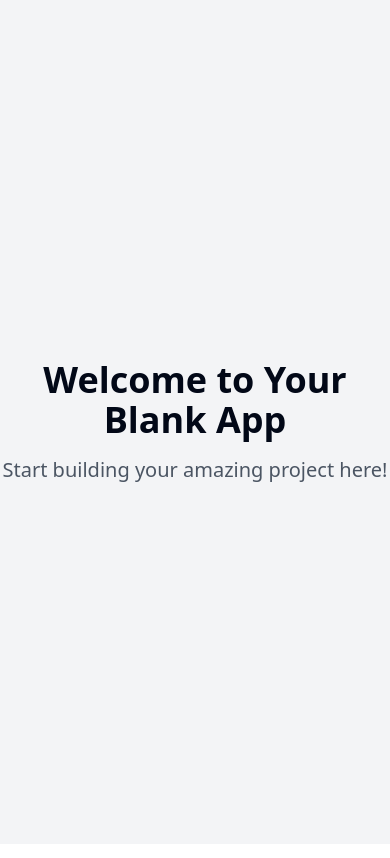
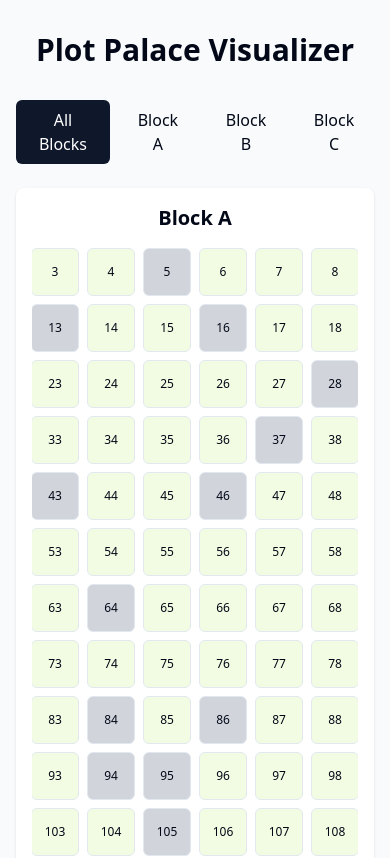
Before and after one commit to vibhu2208/plot-palace-visualizer, a React (Vite) app: page / in a window 390 px wide. Shown: the top 858 px of the page. Built offline with nearby package versions, Linux system fonts and the light colour scheme.

Commit message:
feat: Implement plot layout and interaction
Adds a visual map of plots with block filtering and hover/click interactions to display plot details.

```diff
--- /dev/null
+++ b/src/components/BlockFilter.tsx
@@ -0,0 +1,32 @@
+
+import React from 'react';
+import { BlockId } from '../types';
+
+interface BlockFilterProps {
+  activeBlock: BlockId | 'All';
+  onSelect: (block: BlockId | 'All') => void;
+}
+
+const BlockFilter: React.FC<BlockFilterProps> = ({ activeBlock, onSelect }) => {
+  const blocks: (BlockId | 'All')[] = ['All', 'A', 'B', 'C'];
+
+  return (
+    <div className="flex justify-center mb-6 space-x-2">
+      {blocks.map((block) => (
+        <button
+          key={block}
+          className={`px-4 py-2 rounded-md transition-all ${
+            activeBlock === block
+              ? 'bg-primary text-white'
+              : 'bg-secondary/10 hover:bg-secondary/20'
+          }`}
+          onClick={() => onSelect(block)}
+        >
+          {block === 'All' ? 'All Blocks' : `Block ${block}`}
+        </button>
+      ))}
+    </div>
+  );
+};
+
+export default BlockFilter;
--- /dev/null
+++ b/src/components/Plot.tsx
@@ -0,0 +1,28 @@
+
+import React from 'react';
+import { PlotData } from '../types';
+
+interface PlotProps {
+  plot: PlotData;
+  onClick: (plot: PlotData) => void;
+}
+
+const Plot: React.FC<PlotProps> = ({ plot, onClick }) => {
+  const isAvailable = plot.status === 'Available';
+
+  return (
+    <div
+      className={`w-12 h-12 md:w-16 md:h-16 flex items-center justify-center
+                 border transition-all duration-200 cursor-pointer
+                 ${isAvailable ? 'bg-[#F2FCE2] hover:bg-[#D8F2C0]' : 'bg-gray-300 hover:bg-gray-400'}
+                 rounded-md m-1`}
+      onClick={() => onClick(plot)}
+    >
+      <span className="text-xs md:text-sm font-medium">
+        {plot.number}
+      </span>
+    </div>
+  );
+};
+
+export default Plot;
--- /dev/null
+++ b/src/components/PlotGrid.tsx
@@ -0,0 +1,85 @@
+
+import React, { useState, useMemo } from 'react';
+import { BlockId, PlotData } from '../types';
+import Plot from './Plot';
+import PlotInfoCard from './PlotInfoCard';
+
+interface PlotGridProps {
+  plots: PlotData[];
+  selectedBlock: BlockId | 'All';
+}
+
+const PlotGrid: React.FC<PlotGridProps> = ({ plots, selectedBlock }) => {
+  const [selectedPlot, setSelectedPlot] = useState<PlotData | null>(null);
+
+  const filteredPlots = useMemo(() => {
+    if (selectedBlock === 'All') {
+      return plots;
+    }
+    return plots.filter(plot => plot.block === selectedBlock);
+  }, [plots, selectedBlock]);
+
+  const blockGroups = useMemo(() => {
+    const groups: Record<string, PlotData[]> = {};
+
+    filteredPlots.forEach(plot => {
+      if (!groups[plot.block]) {
+        groups[plot.block] = [];
+      }
+      groups[plot.block].push(plot);
+    });
+
+    return groups;
+  }, [filteredPlots]);
+
+  const handlePlotClick = (plot: PlotData) => {
+    setSelectedPlot(prevPlot => prevPlot?.id === plot.id ? null : plot);
+  };
+
+  const renderBlock = (blockId: BlockId, blockPlots: PlotData[]) => {
+    // Calculate the number of plots per row based on the block
+    const plotsPerRow = blockId === 'A' ? 10 : 12;
+
+    // Calculate the number of rows needed
+    const numberOfRows = Math.ceil(blockPlots.length / plotsPerRow);
+
+    // Create rows with plots
+    const rows = [];
+    for (let i = 0; i < numberOfRows; i++) {
+      const rowPlots = blockPlots.slice(i * plotsPerRow, (i + 1) * plotsPerRow);
+      rows.push(
+        <div key={`${blockId}-row-${i}`} className="flex justify-center">
+          {rowPlots.map(plot => (
+            <Plot
+              key={plot.id}
+              plot={plot}
+              onClick={handlePlotClick}
+            />
+          ))}
+        </div>
+      );
+    }
+
+    return (
+      <div key={blockId} className="mb-8">
+        <h2 className="text-xl font-bold mb-3 text-center">Block {blockId}</h2>
+        <div className="flex flex-col items-center">
+          {rows}
+        </div>
+      </div>
+    );
+  };
+
+  return (
+    <div className="relative">
+      <div className="overflow-x-auto pb-20">
+        {Object.entries(blockGroups).map(([blockId, blockPlots]) =>
+          renderBlock(blockId as BlockId, blockPlots)
+        )}
+      </div>
+      <PlotInfoCard plot={selectedPlot} />
+    </div>
+  );
+};
+
+export default PlotGrid;
--- /dev/null
+++ b/src/components/PlotInfoCard.tsx
@@ -0,0 +1,39 @@
+
+import React from 'react';
+import { PlotData } from '../types';
+
+interface PlotInfoCardProps {
+  plot: PlotData | null;
+}
+
+const PlotInfoCard: React.FC<PlotInfoCardProps> = ({ plot }) => {
+  if (!plot) return null;
+
+  return (
+    <div className="absolute right-4 bottom-4 md:right-8 md:bottom-8 bg-white p-4 rounded-lg shadow-lg border w-64">
+      <h3 className="text-lg font-semibold mb-2">Plot {plot.id}</h3>
+      <div className="space-y-2">
+        <div className="flex justify-between">
+          <span className="text-gray-600">Block:</span>
+          <span className="font-medium">{plot.block}</span>
+        </div>
+        <div className="flex justify-between">
+          <span className="text-gray-600">Plot Number:</span>
+          <span className="font-medium">{plot.number}</span>
+        </div>
+        <div className="flex justify-between">
+          <span className="text-gray-600">Size:</span>
+          <span className="font-medium">{plot.size} sq. yd</span>
+        </div>
+        <div className="flex justify-between">
+          <span className="text-gray-600">Status:</span>
+          <span className={`font-medium ${plot.status === 'Available' ? 'text-green-600' : 'text-red-600'}`}>
+            {plot.status}
+          </span>
+        </div>
+      </div>
+    </div>
+  );
+};
+
+export default PlotInfoCard;
--- /dev/null
+++ b/src/data/plotData.ts
@@ -0,0 +1,33 @@
+
+import { PlotData } from "../types";
+
+// Function to generate plot data for a block
+const generatePlots = (blockId: 'A' | 'B' | 'C', count: number): PlotData[] => {
+  return Array.from({ length: count }, (_, i) => {
+    const number = i + 1;
+    return {
+      id: `${blockId}-${number}`,
+      block: blockId,
+      number,
+      size: 100, // Default size
+      status: Math.random() > 0.2 ? 'Available' : 'Booked' // Randomly assign status with 80% available
+    };
+  });
+};
+
+// Generate plot data for each block
+const blockAPlots = generatePlots('A', 125);
+const blockBPlots = generatePlots('B', 231);
+const blockCPlots = generatePlots('C', 231);
+
+// Combine all plots
+export const plots: PlotData[] = [
+  ...blockAPlots,
+  ...blockBPlots,
+  ...blockCPlots
+];
+
+// Function to get plots by block
+export const getPlotsByBlock = (blockId: 'A' | 'B' | 'C'): PlotData[] => {
+  return plots.filter(plot => plot.block === blockId);
+};
--- a/src/pages/Index.tsx
+++ b/src/pages/Index.tsx
@@ -1,11 +1,35 @@
-// Update this page (the content is just a fallback if you fail to update the page)
+
+import React, { useState } from 'react';
+import PlotGrid from '../components/PlotGrid';
+import BlockFilter from '../components/BlockFilter';
+import { BlockId } from '../types';
+import { plots } from '../data/plotData';
 
 const Index = () => {
+  const [selectedBlock, setSelectedBlock] = useState<BlockId | 'All'>('All');
+
   return (
-    <div className="min-h-screen flex items-center justify-center bg-gray-100">
-      <div className="text-center">
-        <h1 className="text-4xl font-bold mb-4">Welcome to Your Blank App</h1>
-        <p className="text-xl text-gray-600">Start building your amazing project here!</p>
+    <div className="min-h-screen bg-gray-50">
+      <div className="container mx-auto px-4 py-8">
+        <h1 className="text-3xl font-bold text-center mb-8">Plot Palace Visualizer</h1>
+
+        <div className="mb-6">
+          <BlockFilter
+            activeBlock={selectedBlock}
+            onSelect={setSelectedBlock}
+          />
+        </div>
+
+        <div className="bg-white p-4 rounded-lg shadow">
+          <PlotGrid
+            plots={plots}
+            selectedBlock={selectedBlock}
+          />
+        </div>
+
+        <div className="mt-6 text-center text-sm text-gray-500">
+          <p>Click on any plot to see detailed information</p>
+        </div>
       </div>
     </div>
   );
--- /dev/null
+++ b/src/types/index.ts
@@ -0,0 +1,10 @@
+
+export type BlockId = 'A' | 'B' | 'C';
+
+export interface PlotData {
+  id: string;
+  block: BlockId;
+  number: number;
+  size: number;
+  status: 'Available' | 'Booked';
+}
```
